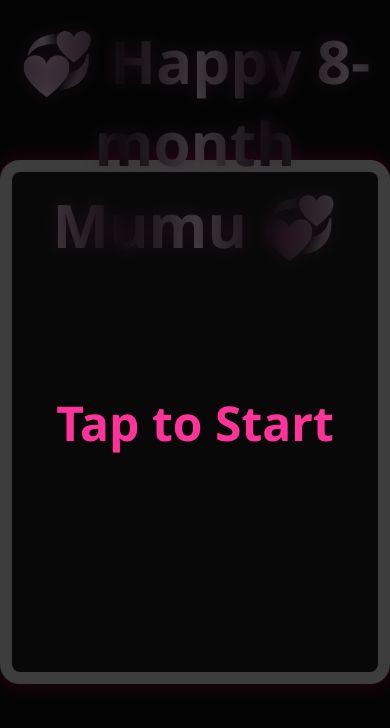
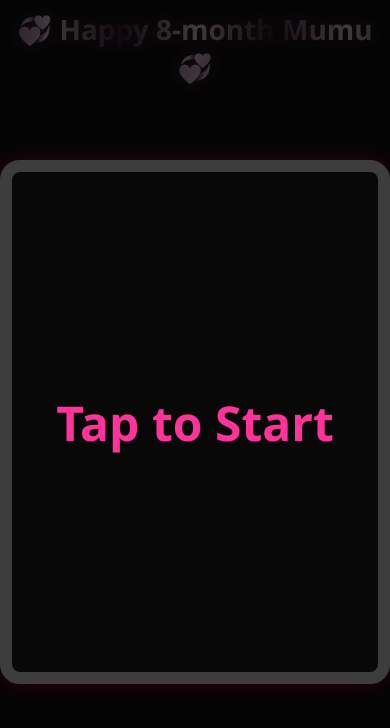
Before and after one commit to theo081/8_Anni, a plain HTML site: page index.html in a window 390 px wide. Drawn offline with Linux system fonts and the light colour scheme.

Commit message:
responsive headline

```diff
--- a/index.html
+++ b/index.html
@@ -93,6 +93,25 @@
     cursor: pointer;
     color: #ff3399;
   }
+  /* Responsive headline for tablets and mobiles */
+
+@media (max-width: 768px) {
+  #shine {
+    font-size: 40px; /* smaller on iPads/tablets */
+  }
+}
+
+@media (max-width: 480px) {
+  #shine {
+    font-size: 28px; /* smaller on phones */
+  }
+
+  #hedlinecontainer {
+    top: 10px; /* reduce top spacing on small screens */
+    padding: 0 10px; /* add some side padding */
+  }
+}
+
 </style>
 </head>
 <body>
```
Also changed, not shown: 1 other file.
